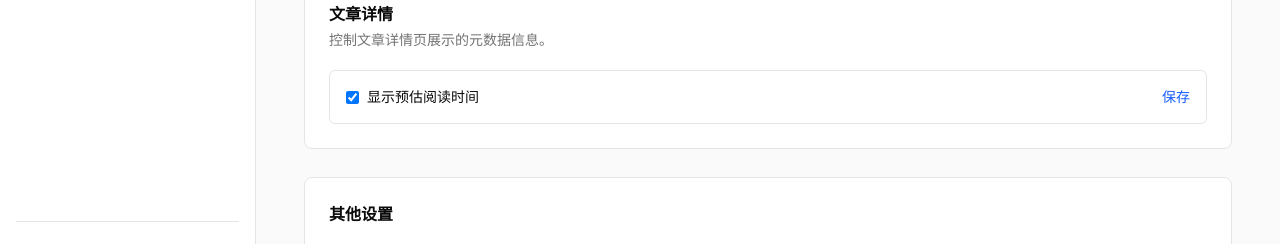
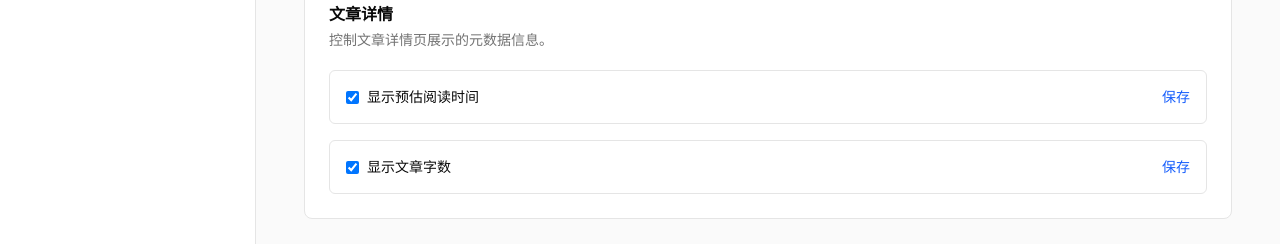
Before and after one commit to SeanDictionary/SeanBlog-Frame, a Next.js app: page /admin/settings in a window 1280 px wide. Shown: the part 925-1169 px from the top of the page. Built offline with nearby package versions, Linux system fonts and the light colour scheme; no server answers; the database is empty; sample sign-in values are in the browser's storage; some icons are missing.

Commit message:
feat: add article word count metadata

```diff
--- a/src/app/(public)/articles/[slug]/page.tsx
+++ b/src/app/(public)/articles/[slug]/page.tsx
@@ -5,7 +5,7 @@ import { ArticleContent } from '@/components/article/article-content'
 import { ArticleMeta } from '@/components/article/article-meta'
 import { ArticleToc } from '@/components/article/article-toc'
 import { CommentList } from '@/components/comment/comment-list'
-import { estimateReadingMinutesFromHtml } from '@/lib/content/reading-time'
+import { countContentWordsFromHtml, estimateReadingMinutesFromHtml } from '@/lib/content/reading-time'
 import { getPublicArticleBySlug } from '@/lib/services/article-service'
 import { getSiteSettingsMap } from '@/lib/services/setting-service'
 
@@ -81,7 +81,9 @@ export default async function ArticlePage({ params }: ArticlePageProps) {
     ])
     const { contentHtml, headings } = getHeadings(article.contentHtml)
     const showReadingTime = settings.articleMetaShowReadingTime !== false
+    const showWordCount = settings.articleMetaShowWordCount !== false
     const readingMinutes = estimateReadingMinutesFromHtml(contentHtml)
+    const wordCount = countContentWordsFromHtml(contentHtml)
 
     return (
       <div className="mx-auto max-w-6xl px-(--content-padding) py-12 sm:py-18">
@@ -97,6 +99,7 @@ export default async function ArticlePage({ params }: ArticlePageProps) {
                   tags={article.tags}
                   viewCount={article.viewCount}
                   readingMinutes={showReadingTime ? readingMinutes : undefined}
+                  wordCount={showWordCount ? wordCount : undefined}
                 />
               </div>
             </header>
--- a/src/components/admin/settings-manager.tsx
+++ b/src/components/admin/settings-manager.tsx
@@ -31,6 +31,7 @@ export function SettingsManager({ initialSettings, availableThemes }: SettingsMa
   const [isPending, startTransition] = useTransition()
   const activeTheme = String(settings.find((setting) => setting.key === 'activeTheme')?.value ?? 'default')
   const showReadingTime = settings.find((setting) => setting.key === 'articleMetaShowReadingTime')?.value !== false
+  const showWordCount = settings.find((setting) => setting.key === 'articleMetaShowWordCount')?.value !== false
 
   function reportError(error: unknown, fallback: string) {
     setMessage(error instanceof Error ? error.message : fallback)
@@ -160,18 +161,27 @@ export function SettingsManager({ initialSettings, availableThemes }: SettingsMa
       <section className="rounded-lg border border-neutral-200 bg-white p-6 dark:border-neutral-800 dark:bg-neutral-950">
         <h2 className="font-semibold">文章详情</h2>
         <p className="mt-1 text-sm text-neutral-500">控制文章详情页展示的元数据信息。</p>
-        <form action={(formData) => save('articleMetaShowReadingTime', formData.get('showReadingTime') === 'on' ? 'true' : 'false')} className="mt-5 flex flex-wrap items-center justify-between gap-3 rounded-md border border-neutral-200 p-4 dark:border-neutral-800">
+        <div className="mt-5 grid gap-4">
+          <form action={(formData) => save('articleMetaShowReadingTime', formData.get('showReadingTime') === 'on' ? 'true' : 'false')} className="flex flex-wrap items-center justify-between gap-3 rounded-md border border-neutral-200 p-4 dark:border-neutral-800">
             <label className="inline-flex items-center gap-2 text-sm font-medium">
               <input name="showReadingTime" type="checkbox" defaultChecked={showReadingTime} />
               显示预估阅读时间
             </label>
             <button disabled={isPending} className="text-sm text-blue-600">保存</button>
           </form>
+          <form action={(formData) => save('articleMetaShowWordCount', formData.get('showWordCount') === 'on' ? 'true' : 'false')} className="flex flex-wrap items-center justify-between gap-3 rounded-md border border-neutral-200 p-4 dark:border-neutral-800">
+            <label className="inline-flex items-center gap-2 text-sm font-medium">
+              <input name="showWordCount" type="checkbox" defaultChecked={showWordCount} />
+              显示文章字数
+            </label>
+            <button disabled={isPending} className="text-sm text-blue-600">保存</button>
+          </form>
+        </div>
       </section>
 
       <section className="rounded-lg border border-neutral-200 bg-white p-6 dark:border-neutral-800 dark:bg-neutral-950">
         <h2 className="font-semibold">其他设置</h2>
-        <div className="mt-5 space-y-4">{settings.filter((setting) => !['activeTheme', 'siteName', 'siteDescription', 'siteUrl', 'articleMetaShowReadingTime'].includes(setting.key)).map((setting) => <form key={setting.id} action={(formData) => save(setting.key, String(formData.get('value') ?? ''))} className="grid gap-2 sm:grid-cols-[12rem_1fr_auto]"><label className="font-mono text-sm sm:pt-2.5">{setting.key}</label><textarea name="value" defaultValue={stringifyValue(setting.value)} rows={2} className="rounded-md border border-neutral-300 bg-white p-3 font-mono text-xs outline-none dark:border-neutral-700 dark:bg-neutral-900" /><button disabled={isPending} className="text-sm text-blue-600">保存</button></form>)}</div>
+        <div className="mt-5 space-y-4">{settings.filter((setting) => !['activeTheme', 'siteName', 'siteDescription', 'siteUrl', 'articleMetaShowReadingTime', 'articleMetaShowWordCount'].includes(setting.key)).map((setting) => <form key={setting.id} action={(formData) => save(setting.key, String(formData.get('value') ?? ''))} className="grid gap-2 sm:grid-cols-[12rem_1fr_auto]"><label className="font-mono text-sm sm:pt-2.5">{setting.key}</label><textarea name="value" defaultValue={stringifyValue(setting.value)} rows={2} className="rounded-md border border-neutral-300 bg-white p-3 font-mono text-xs outline-none dark:border-neutral-700 dark:bg-neutral-900" /><button disabled={isPending} className="text-sm text-blue-600">保存</button></form>)}</div>
       </section>
 
       {message && <p className="text-sm text-neutral-500" role="status">{message}</p>}
--- a/src/components/article/article-meta.tsx
+++ b/src/components/article/article-meta.tsx
@@ -6,6 +6,7 @@ export type ArticleMetaProps = {
   tags: Array<{ id: string; name: string; slug: string }>
   viewCount: number
   readingMinutes?: number
+  wordCount?: number
 }
 
 function formatPublishedDate(date: Date | null) {
@@ -20,7 +21,7 @@ function formatPublishedDate(date: Date | null) {
   }).format(date)
 }
 
-export function ArticleMeta({ publishedAt, category, tags, viewCount, readingMinutes }: ArticleMetaProps) {
+export function ArticleMeta({ publishedAt, category, tags, viewCount, readingMinutes, wordCount }: ArticleMetaProps) {
   const publishedDate = formatPublishedDate(publishedAt)
 
   return (
@@ -41,6 +42,12 @@ export function ArticleMeta({ publishedAt, category, tags, viewCount, readingMin
           约 {readingMinutes} 分钟阅读
         </span>
       )}
+      {wordCount !== undefined && (
+        <span className="inline-flex items-center gap-2">
+          <i className="fa-regular fa-file-lines" aria-hidden="true" />
+          {wordCount.toLocaleString('zh-CN')} 字
+        </span>
+      )}
       {category && (
         <Link href={`/categories/${category.slug}`} className="transition-colors hover:text-accent">
           {category.name}
--- a/src/lib/content/reading-time.ts
+++ b/src/lib/content/reading-time.ts
@@ -17,6 +17,18 @@ export function plainTextFromHtml(html: string) {
     .trim()
 }
 
+export function countContentWords(text: string) {
+  const cjkCharacters = text.match(CJK_CHARACTER_PATTERN)?.length ?? 0
+  const textWithoutCjk = text.replace(CJK_CHARACTER_PATTERN, ' ')
+  const words = textWithoutCjk.match(WORD_PATTERN)?.length ?? 0
+
+  return cjkCharacters + words
+}
+
+export function countContentWordsFromHtml(html: string) {
+  return countContentWords(plainTextFromHtml(html))
+}
+
 export function estimateReadingMinutes(text: string) {
   const cjkCharacters = text.match(CJK_CHARACTER_PATTERN)?.length ?? 0
   const textWithoutCjk = text.replace(CJK_CHARACTER_PATTERN, ' ')
```
Also changed, not shown: 1 other file (tests, documents, lock files or other folders). Lines whose indentation alone changed are shown as unchanged.
